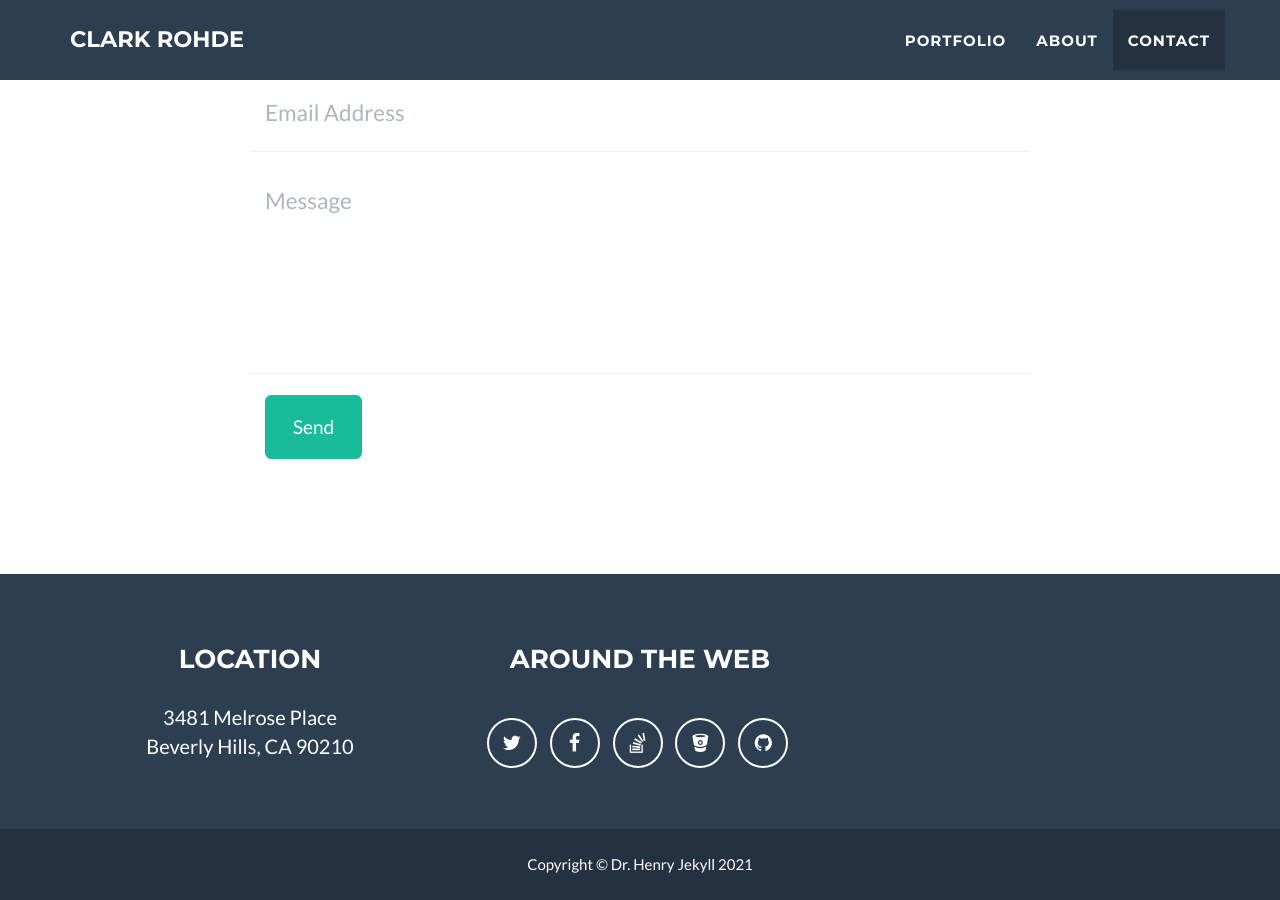
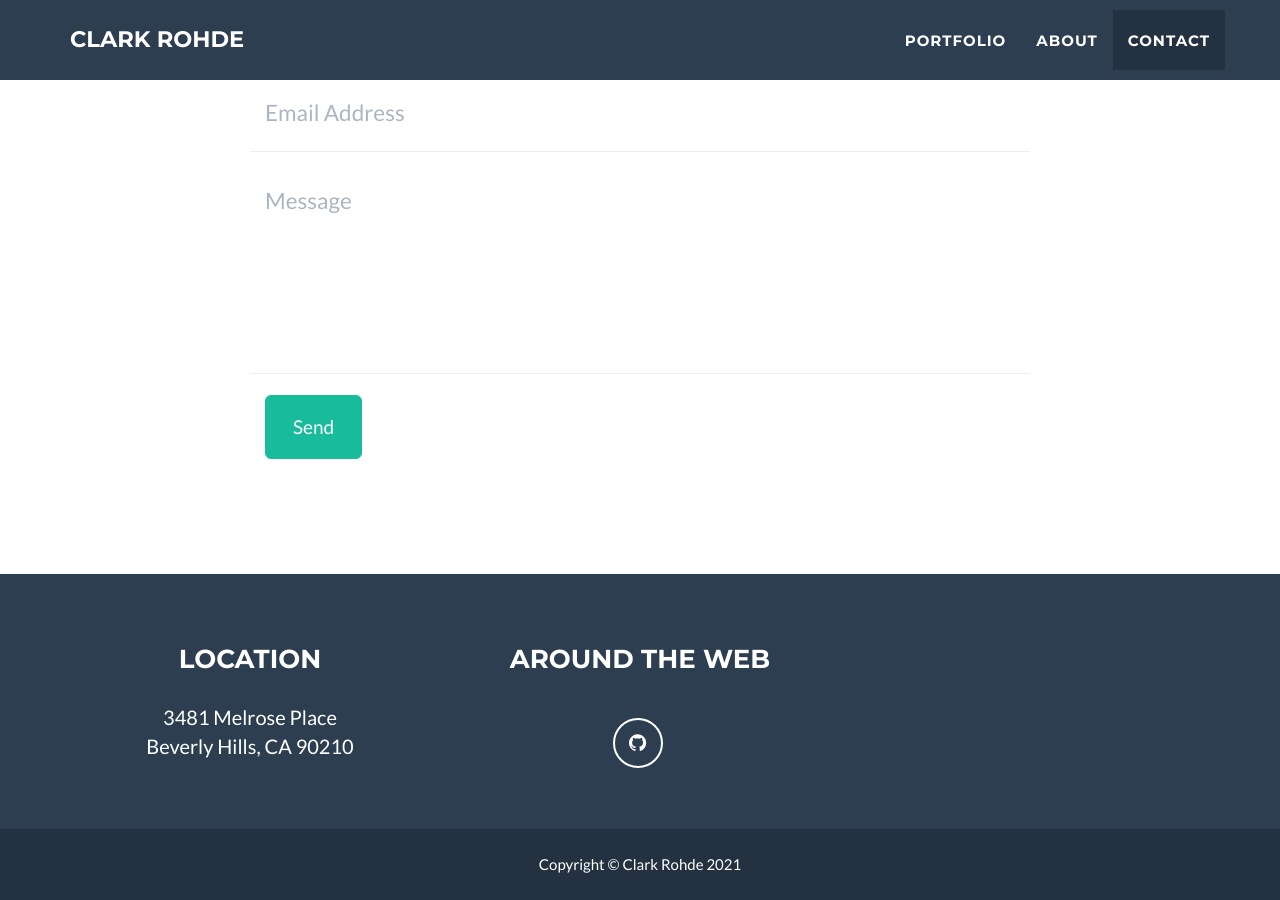
Before and after one commit to DesignClark/designclark.github.io, a Jekyll site: the page built from _posts/2014-07-18-project-1.markdown, in a window 1280 px wide and 900 px high, scrolled down 2471 px. Built offline with Jekyll 4.4.1, drawn with Linux system fonts in a browser that asks for light colours.

```diff
--- a/_config.yml
+++ b/_config.yml
@@ -32,23 +32,23 @@ color:
 
 # Footer settings
 footer:
-  copyright: Dr. Henry Jekyll
+  copyright: Clark Rohde
   location: Location
   social: Around the Web
   # credits: Credits
 
 # Social networks usernames (many more available: google-plus, flickr, dribbble, pinterest, instagram, tumblr, linkedin, etc.)
 social:
-  - title: twitter
-    url: http://twitter.com/jekyllrb
-  - title: facebook
-    url:
-  - title: stack-overflow
-    url: http://stackoverflow.com/questions/tagged/jekyll
-  - title: bitbucket
-    url: http://bitbucket.org/jekyll
+  # - title: twitter
+  #   url: http://twitter.com/jekyllrb
+  # - title: facebook
+  #   url:
+  # - title: stack-overflow
+  #   url: http://stackoverflow.com/questions/tagged/jekyll
+  # - title: bitbucket
+  #   url: http://bitbucket.org/jekyll
   - title: github
-    url: http://github.com/jekyll
+    url: https://github.com/DesignClark
 
 # Postal address (add as many lines as necessary)
 address:
```
Also changed, not shown: README.md.
